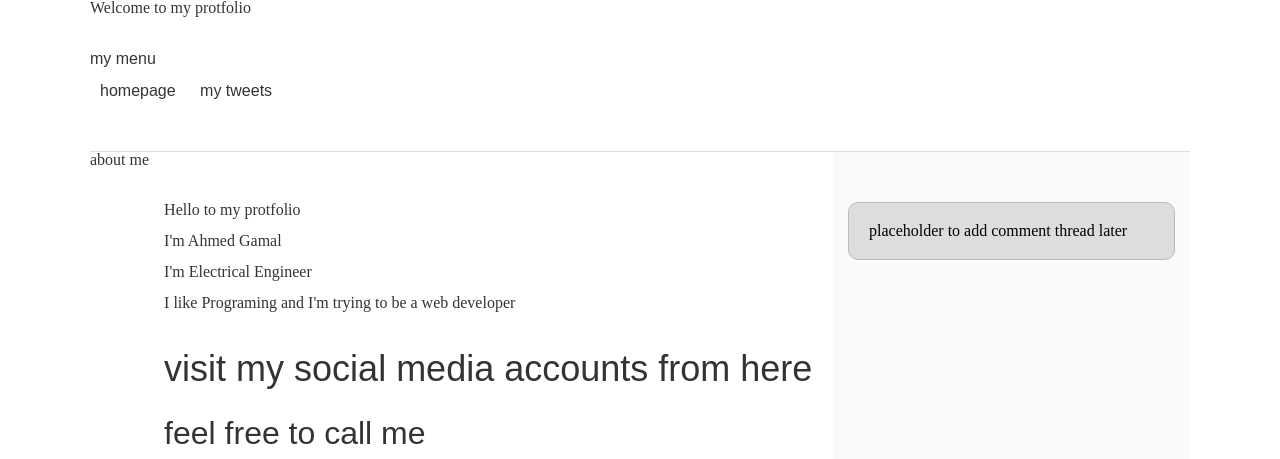
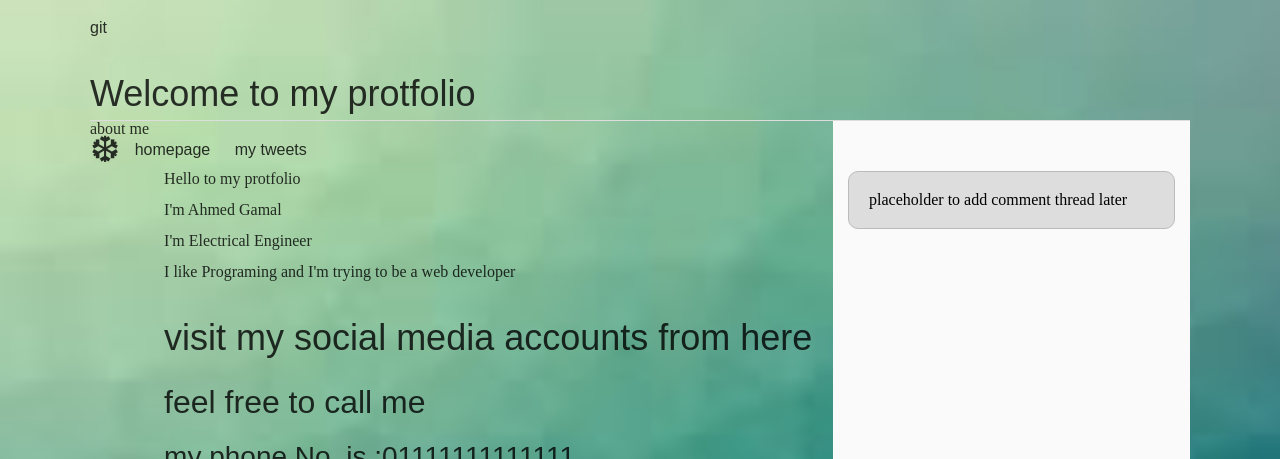
Before and after one commit to Ahmedg1024/alx_html_css, a plain HTML site: page css_basic/index.html in a window 1280 px wide. Shown: the top 459 px of the page. Drawn offline with Linux system fonts and the light colour scheme.

Commit message:
add features logo with background as per task 3

```diff
--- a/css_basic/index.html
+++ b/css_basic/index.html
@@ -8,11 +8,11 @@
     <link rel="stylesheet" href="styles.css">
 </head>
 
-<body>
-    <p>Welcome to my protfolio</p>
+<body class="works_on_smartphone">
     <header>
-        <p> my menu</p>
+git        <h1>Welcome to my protfolio</h1>
         <ul>
+            <li class="logo">&#10054;</li>
             <li> <a href="index.html">homepage</a> </li>
             <li> <a href="tweets.html">my tweets</a> </li>
         </ul>
--- a/css_basic/styles.css
+++ b/css_basic/styles.css
@@ -1,6 +1,9 @@
 body {
     display: flex;
     flex-direction: column;
+    background-image: url("images/background.jpg");
+    background-repeat: no-repeat;
+    background-size: cover;
 }
 main {
     display: flex;
@@ -10,6 +13,7 @@ main {
 article{
     flex: 2;
     overflow-y: auto;
+    font-family: 'Times New Roman', Times, serif;
 }
 aside{
     flex: 1;
```
Also changed, not shown: css_basic/images/background.jpg (added).
